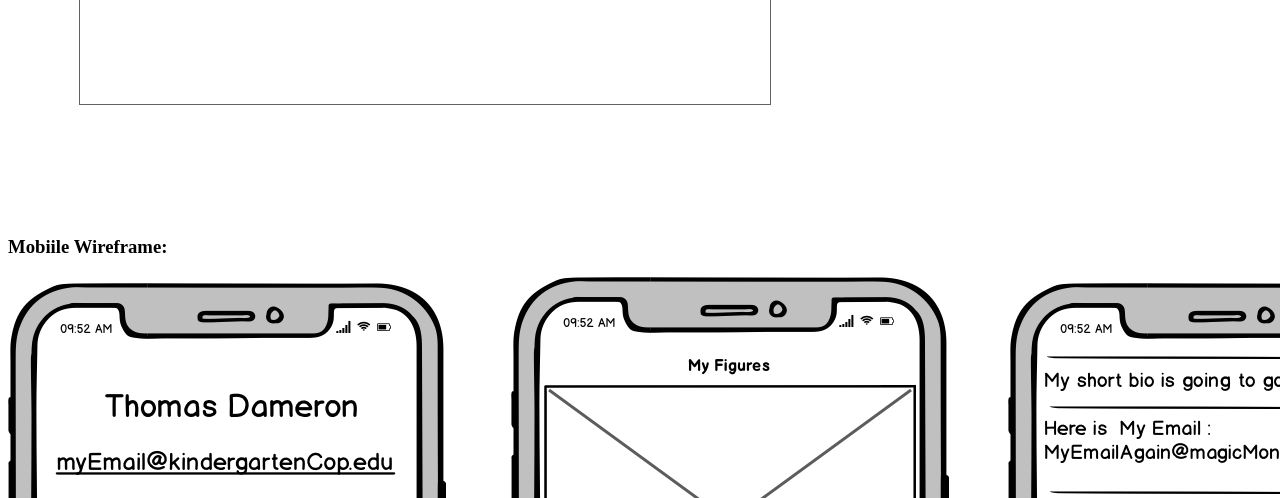
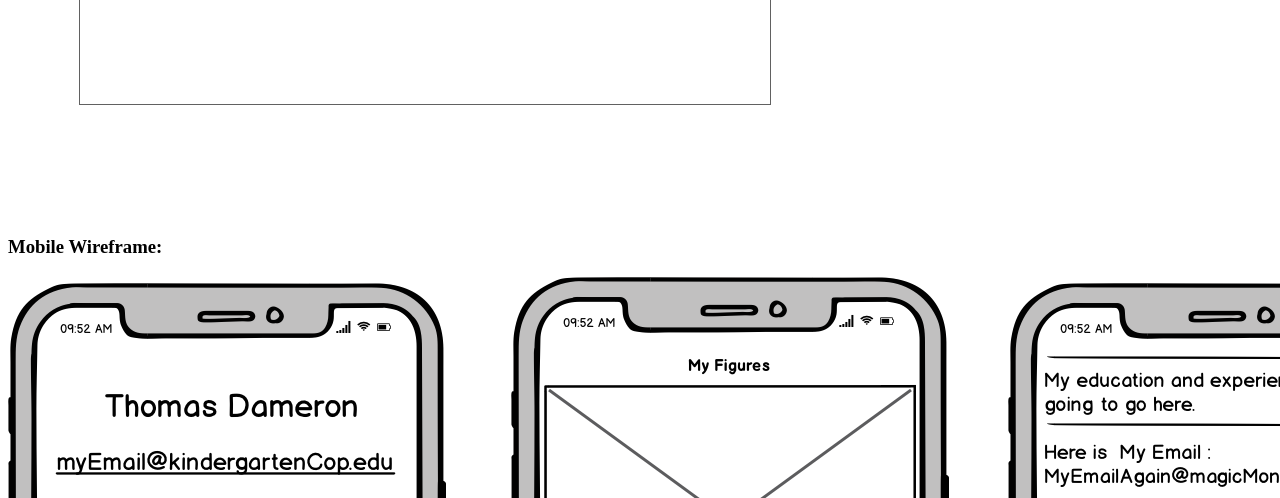
Before and after one commit to TDameron/tdameron-pwp, a PHP site: page /public_html/documentation/milestone-2.php in a window 1280 px wide; the page is wider, and only the part inside the window is pictured. Shown: the part 3003-3501 px from the top of that part. Run offline with PHP 8.4, Linux system fonts and the light colour scheme.

Commit message:
milestone-2 amended mobile wireframe model, fixed typo in <h3>.

```diff
--- a/public_html/documentation/milestone-2.php
+++ b/public_html/documentation/milestone-2.php
@@ -22,5 +22,5 @@
 	<h2>Desktop Wireframe: </h2>
 <img src="PWP - Milestone 2 - Wireframe.png" alt="WireFrame goes here.">
 
-	<h3>Mobiile Wireframe:</h3>
-<img src="PWP%20mobile%20wireframe.png" alt="Mobile Wirefreame goes here,">
+	<h3>Mobile Wireframe:</h3>
+<img src="PWP - Mobile Wireframe.png" alt="Mobile Wirefreame goes here,">
```
Also changed, not shown: public_html/documentation/PWP - Mobile Wireframe.png (added), public_html/documentation/PWP mobile wireframe.png (deleted).
